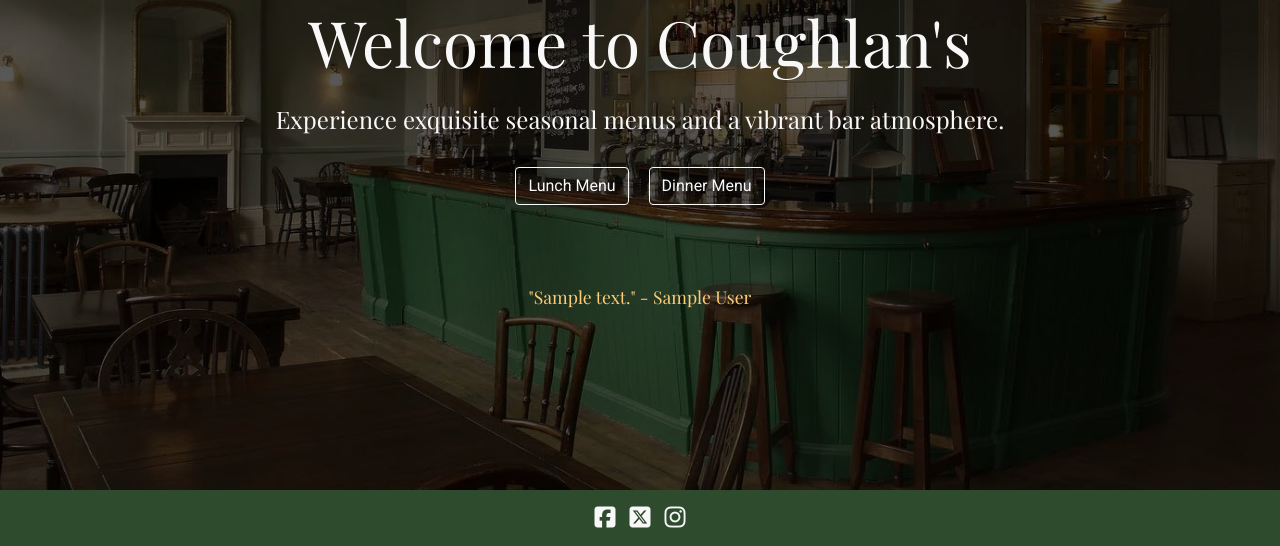
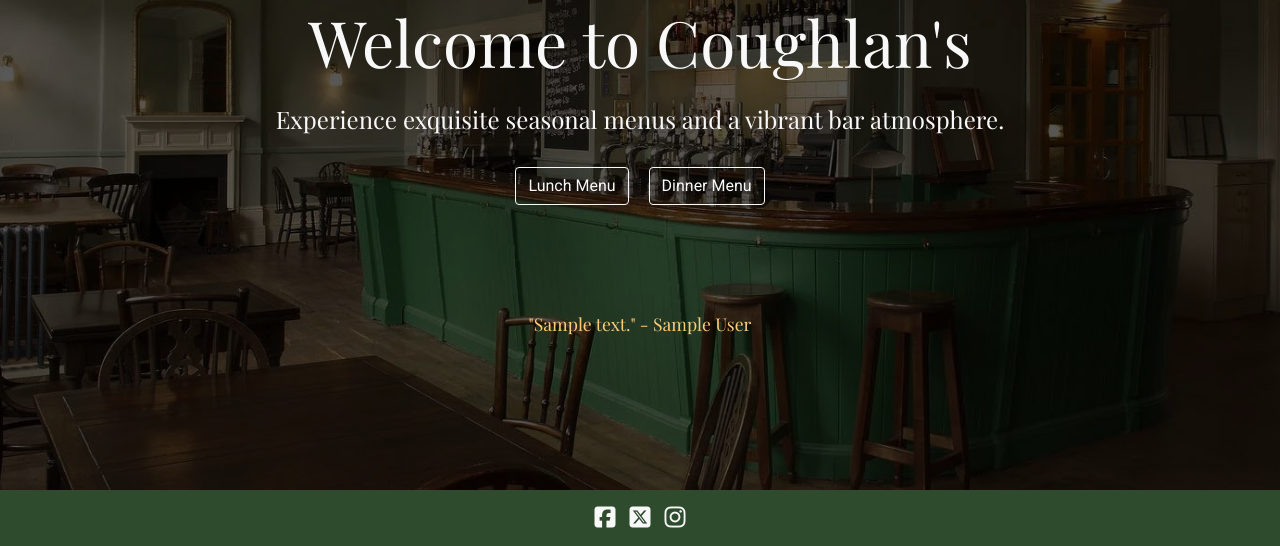
Before and after one commit to p-coughlan/coughlans_restaurant, a Django app: page / in a window 1280 px wide. Shown: the part 254-800 px from the top of the page. Run offline with Django 4.2, Linux system fonts and the light colour scheme; tables that the repository leaves empty hold one stand-in row (values such as "Sample post"); some libraries are stand-ins or nearby versions.

Commit message:
Refactor review ticker styling; set fixed height, ensure full-width display for review items, and allow text wrapping for improved layout and visibility.

```diff
--- a/reviews/templates/reviews/review_ticker.html
+++ b/reviews/templates/reviews/review_ticker.html
@@ -4,8 +4,8 @@
 <style>
   /* Style for the review ticker container */
   .review-ticker {
-        height: auto;
-        /* overflow: hidden; */
+      height: 120px;
+      overflow: hidden;
       display: flex;
       align-items: center;
       justify-content: center;
@@ -14,10 +14,13 @@
       color: #ffcc76; /* Light gold */
       padding: 20px;
       font-size: 1.1rem;
+      position: relative; /* Ensure it stays in place */
   }
   /* Ensure all review items are initially hidden */
   .review-item {
       display: none;
+      width: 100%; /* Ensure the review items take up the full width of the container */
+      white-space: normal; /* Allow text to wrap */
   }
   /* Show the first review item */
   .review-item:first-child {
```
Lines whose indentation alone changed are shown as unchanged.
